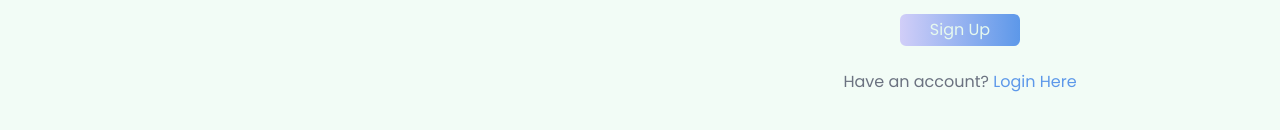
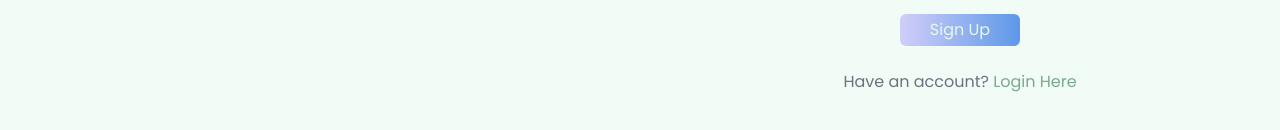
Before and after one commit to AndiRaihan/budgetly-frontend, a React (Vite) app: page /register in a window 1280 px wide. Shown: the part 486-616 px from the top of the page. Built offline with nearby package versions, Linux system fonts and the light colour scheme.

Commit message:
Changed primary

```diff
--- a/src/components/RegisterForm.tsx
+++ b/src/components/RegisterForm.tsx
@@ -31,7 +31,7 @@ export default function RegisterForm() {
     register,
     handleSubmit,
     watch,
-    formState: { errors, isDirty, isValid },
+    formState: { errors },
   } = useForm<RegisterInput>();
 
   const [emailValid, setEmailValid] = useState(true);
--- a/tailwind.config.js
+++ b/tailwind.config.js
@@ -17,9 +17,9 @@ export default {
           }
         },
         primary: {
-          100: '#AED4FF',
-          200: '#5D98E9',
-          300: '#1A62CC'
+          100: '#A6BAAE',
+          200: '#7BA88E',
+          300: '#668573'
         },
         secondary: {
           100: '#E3D7FF',
```
